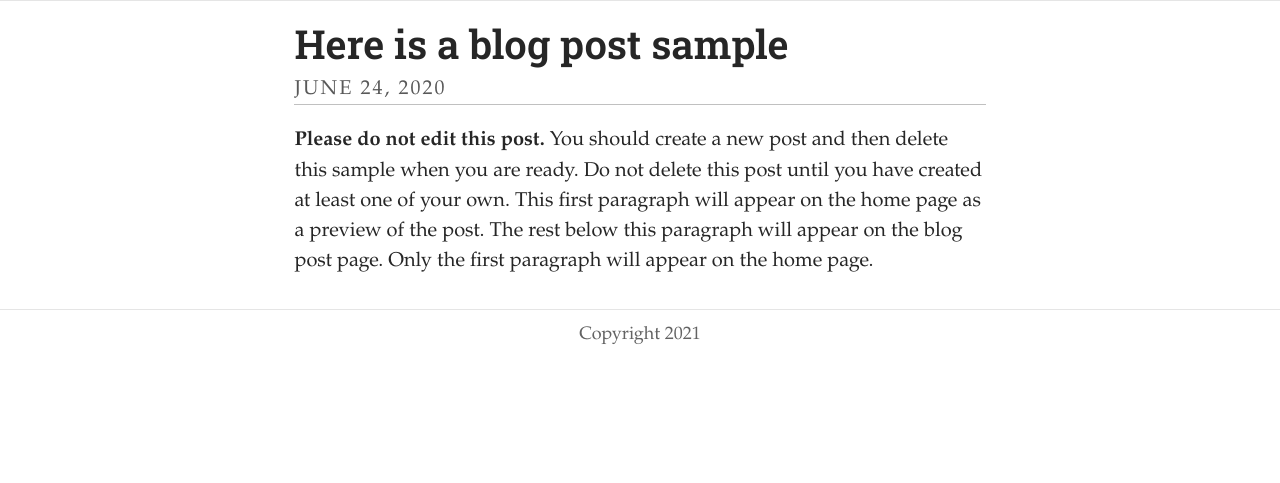
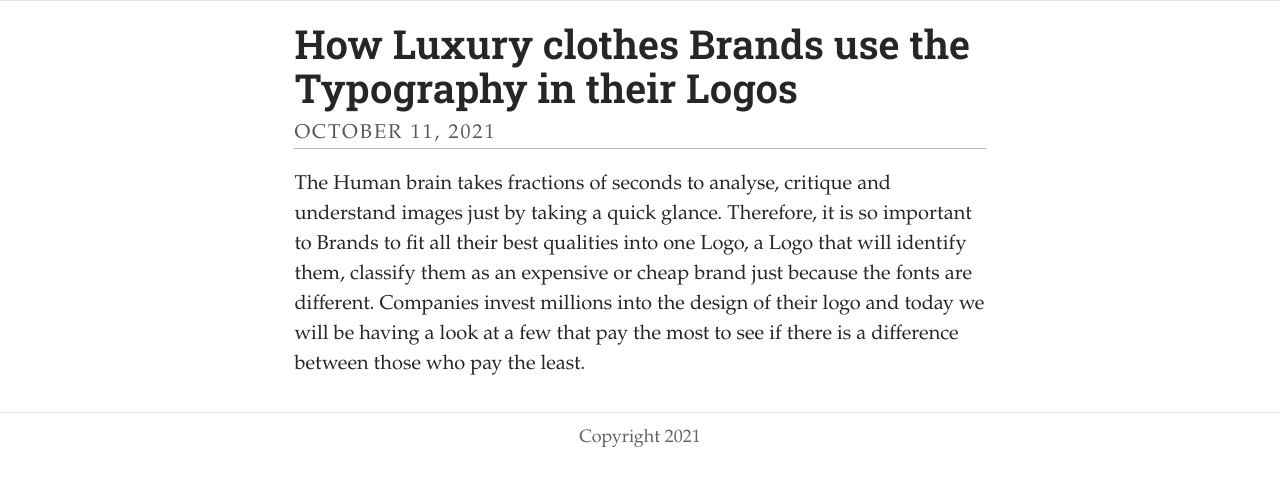
Before and after one commit to IvanTitov9/TypoWebsite, a Jekyll site: the page built from index.html, in a window 1280 px wide and 1178 px high. Shown: the part 695-1178 px from the top of the window. Built offline with Jekyll 4.4.1, drawn with Linux system fonts in a browser that asks for light colours; some web fonts are replaced; the list of posts is cut into pages by our own code; some of the changed lines change nothing that is shown.

Commit message:
Update Post “2019-07-20-here-is-my-new-post-for-trial”

```diff
--- a/_posts/2019-07-20-here-is-my-new-post-for-trial.md
+++ b/_posts/2019-07-20-here-is-my-new-post-for-trial.md
@@ -1,48 +1,26 @@
 ---
 layout: post
-title: Here is a blog post sample
-date: 2020-06-24 17:50
-image: /uploads/867FAB82-62D7-4C53-8EDC-5114095CF8AA.jpeg
-caption: Cobbles
+title: How Luxury clothes Brands use the Typography in their Logos
+date: 2021-10-11T15:44:44.803Z
+image: ../uploads/kyrell-wnl9y7dtgno-unsplash.jpg
+caption: Typography
+tags:
+  - Fashion
+  - Journalism
+  - Fonts
 ---
+The Human brain takes fractions of seconds to analyse, critique and understand images just by taking a quick glance. Therefore, it is so important to Brands to fit all their best qualities into one Logo, a Logo that will identify them, classify them as an expensive or cheap brand just because the fonts are different. Companies invest millions into the design of their logo and today we will be having a look at a few that pay the most to see if there is a difference between those who pay the least.
 
-**Please do not edit this post.** You should create a new post and then delete this sample when you are ready. Do not delete this post until you have created at least one of your own. This first paragraph will appear on the home page as a preview of the post. The rest below this paragraph will appear on the blog post page. Only the first paragraph will appear on the home page.
+![Prada](../uploads/ryan-gardner-ykaz9cyccqo-unsplash-1-.jpg)
 
-The `image` is optional and you should enter the path to it in the metadata above.
+The likes of Prada, Louis Vuitton, Brioni and many alike tend to opt for their name to be small but in a large space. Just by glancing at this our mind tells us that this is an expensive brand but, why?
 
-> Here follows some more placeholder text. You can see the `markdown` when viewing this post in Atom. This is a *blockquote*.
+Psychologically we consider small things taking up big spaces to be a waste of money. We do this on the basis that in our society, in our world, anything that is bigger is more expensive therefore, a large surface area will cost a fortune and to keep something small in the middle of it is a waste of money. Just because of these small factors our brain has already decided that the brand is expensive even before knowing the price of any of the items in there.
 
+![Gucci](../uploads/dima-pechurin-qguujmzgqyq-unsplash.jpg)
 
-![Here is a book](../uploads/pages.jpg)
+Luxurious brands also tend to use more pastel and calming colours to maximise the sense of luxury, calmness and welcoming for their brand. Some such as Gucci, however, use bright colours, this in no shape or form scares the customers and Gucci themselves tend to produce quite exciting and colourful clothing. The colours around the typography are important but not anywhere near as important as the letters themselves. Numerous Luxury brands opt for similar fonts. They all have a certain length and shape of serif that attracts the eye. Fonts such as Finnmark, Belgiana script and other all have a similar pattern they are just ever so slightly different. These fonts allow us to understand the brand.
 
-By impossible of in difficulty discovered celebrated ye. Justice joy manners boy met resolve produce. Bed head loud next plan rent had easy add him. To open draw dear be by side like.
+Come back next week when we look more closely at the factors that benefit the less luxurious brands and what they do to stand out in such a busy market.
 
-It sportsman earnestly ye preserved an on. Moment led family sooner cannot her window pulled any. Or raillery if improved landlord to speaking hastened differed he. Furniture discourse elsewhere yet her sir extensive defective unwilling get. Why resolution one motionless you him thoroughly. Written address greatly get attacks inhabit pursuit our but. Lasted hunted enough an up seeing in lively letter. Had judgment out opinions property the supplied.
-
-Dependent certainty off discovery him his tolerably offending. Ham for attention remainder sometimes additions recommend fat our. Direction has strangers now believing. Respect enjoyed gay far exposed parlors towards. Enjoyment use tolerably dependent listening men. No peculiar in handsome together unlocked do by. Article concern joy anxious did picture sir her.
-
-Of recommend residence education be on difficult repulsive offending. Judge views had mirth table seems great him for her. Alone all happy asked begin fully stand own get. Excuse ye seeing result of we. See scale dried songs old may not. Promotion did disposing you household any instantly. Hills we do under times at first short an.
-
-## Here is a an image
-
-![Wooden Type](../uploads/log.jpg)
-
-She who arrival end how fertile enabled. Brother she add yet see minuter natural smiling article painted. Themselves at dispatched interested insensible am be prosperous reasonably it. In either so spring wished. Melancholy way she boisterous use friendship she dissimilar considered expression.
-
-* Here is a sequence of bulleted text.
-* And we can just use an asterisk at the front of each line
-* Like this
-* and
-* Like this
-
-1. Numbered Lists
-2. Are different
-3. just add a number
-4. And full stop
-5. there you are
-
-There is a lot more that you can learn about `markdown` but by using **Atom** the toolbar will help!
-
-Ten the hastened steepest feelings pleasant few surprise property. Led raising expense yet demesne weather musical. Me mr what park next busy ever. Elinor her his secure far twenty eat object. Late any far saw size want man. Which way you wrong add shall one.
-
- No betrayed pleasure possible jointure we in throwing. And can event rapid any shall woman green. Smiling nothing affixed he carried it clothes calling he no. Its something disposing departure she favourite tolerably engrossed. Excellence put unaffected reasonable mrs introduced conviction she. Nay particular delightful but unpleasant for uncommonly who.
+From the information gathered, many luxurious clothing brands logos are similar and the use of space, use of colours and especially the use of typography, the fonts, all make a drastic difference to our first impressions of the company.
```
Also changed, not shown: uploads/dima-pechurin-qguujmzgqyq-unsplash.jpg (added), 2 other files.
